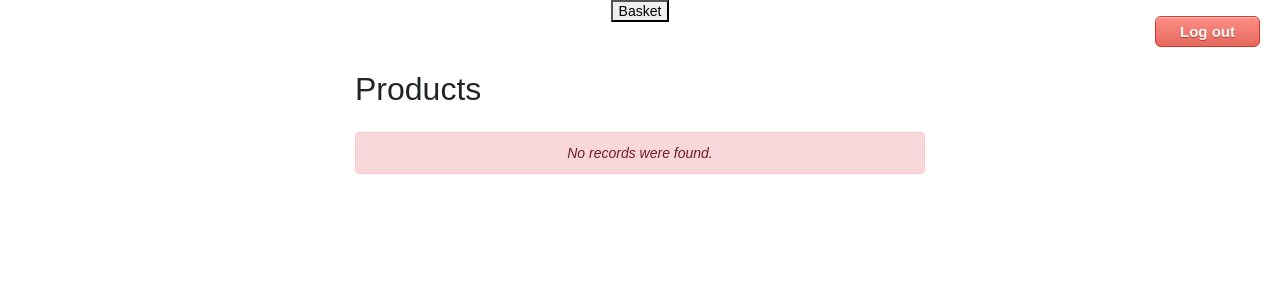
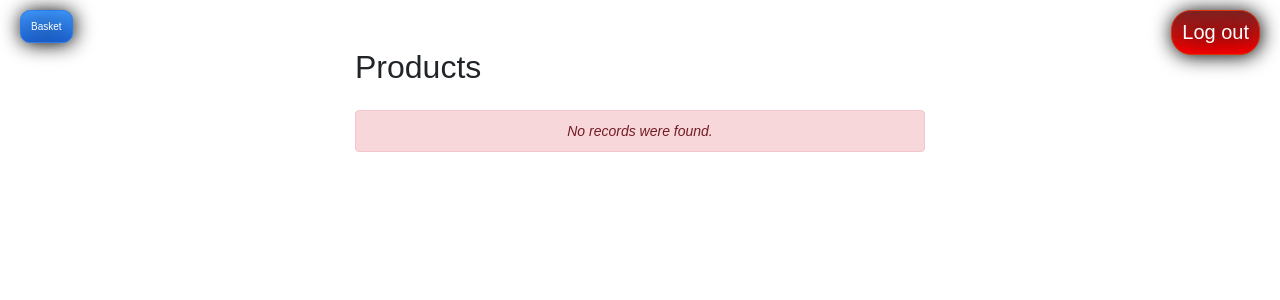
Before and after one commit to peterCode22/Intelligent-Stock-Management-System, a PHP site: page / in a window 1280 px wide. Shown: the top 300 px of the page. Run offline with PHP 8.4, Linux system fonts and the light colour scheme; the visitor is signed in with stand-in values (Sample User, id 1); data that the repository does not hold is empty.

Commit message:
comments and style fix

```diff
--- a/admin-page.php
+++ b/admin-page.php
@@ -21,18 +21,14 @@ if(!isset($_SESSION["acc_type"]) || $_SESSION["acc_type"] !== 'admin'){
 $tomorrow = new DateTime('tomorrow');
 $predSQL = "SELECT Predicted FROM sales WHERE DayT = ?";
 if($stmt = $mysqli->prepare($predSQL)){
-    // Bind variables to the prepared statement as parameters
     $stmt->bind_param("s", $tmrStr);
     $tmrStr = $tomorrow->format('Y-m-d');
-    // Attempt to execute the prepared statement
     if($stmt->execute()){
-        // Records created successfully. Redirect to landing page
         $result = $stmt->get_result();
-
         if($result->num_rows == 0){ //Prediction period has passed
             shell_exec('python python/predict.py');
             $accurate = shell_exec('python python/test.py');
-            if ($accurate[0] == 0){
+            if ($accurate[0] == 0){ //model was too inaccurate in last period
                 $message = "Last prediction period has exceeded inaccuracy threshold. Model re-training recommended!";
                 echo "<script type='text/javascript'>alert('$message');</script>";
             }
--- a/auto-order.php
+++ b/auto-order.php
@@ -26,6 +26,8 @@ $sql = "SELECT ProdID, ProdName, SupplierPrice FROM products";
 $output = shell_exec("python python/order.py");
 $prediction = json_decode($output, TRUE);
 
+//Populate the basket with products based on prediction stored
+//within the database
 if($result = $mysqli->query($sql)){
     if($result->num_rows > 0){
         while($row = $result->fetch_array()){
@@ -48,6 +50,7 @@ if($result = $mysqli->query($sql)){
     echo "Oops! Something went wrong. Please try again later.";
 }
 
+//According the prediction the stock levels are at optimal levels
 if (empty($_SESSION['adminBasket']->getContent())){
     $_SESSION['noSugg'] = True;
     header("location: stock-order.php");
--- a/basket.php
+++ b/basket.php
@@ -46,9 +46,6 @@ if($_SERVER["REQUEST_METHOD"] == "POST"){
     <?php
         echo '<a href="index.php" id = "return">
             <button class="returnButton">Return</button>
-            </a>';
-		echo '<a href="logout.php" id = "logout">
-            <button class="logoffButton">Log out</button>
             </a>';
     ?>
     <h1 class="my-5">Hi, <b><?php echo htmlspecialchars($_SESSION["username"]); ?></b>.
--- a/checkout.php
+++ b/checkout.php
@@ -68,6 +68,8 @@ if($stmt = $mysqli->prepare($sql)){
     }
 }
 
+
+//Deduct the sale from current stock levels
 $sqlBatchUpd = "UPDATE batches SET Quantity=? WHERE BatchID=?";
 $sqlBatchDel = "DELETE FROM batches WHERE BatchID = ?";
 $sqlGetBatches = "SELECT BatchID, ProdID, Quantity FROM batches WHERE ProdID = ?";
@@ -102,7 +104,7 @@ foreach ($_SESSION['basket'] as $item){
 
 }
 
-//record sales
+//Record sales
 $today = date('Y-m-d');
 $sqlSales = "CALL record_sale(?, ?, ?)";
 foreach ($_SESSION['basket'] as $item){
@@ -121,8 +123,6 @@ foreach ($_SESSION['basket'] as $item){
     }
 }
 
-echo 'passed';
-
 unset($_SESSION['basket']);
 $_SESSION['orderPlaced'] = True;
 header("location: index.php");
--- a/index.php
+++ b/index.php
@@ -66,14 +66,10 @@ if($_SERVER["REQUEST_METHOD"] == "POST"){
 <body>
 	<?php
 	if(!isset($_SESSION["loggedin"]) || $_SESSION["loggedin"] !== true){
-		echo '<a href="login.php" id = "login">
-            <button class="loginButton">Login</button>
-            </a>';
+		echo '<a href="login.php" id = "login" class="loginButton">Login</a>';
 	}
 	else{
-		echo '<a href="logout.php" id = "logout">
-            <button class="logoffButton">Log out</button>
-            </a>';
+		echo '<a href="logout.php" id = "logout" class="logoutButton">Log out</a>';
 	}
 	echo '<a href="basket.php" id = "basket">
             <button class="loginButton">Basket</button>
--- a/place-order.php
+++ b/place-order.php
@@ -28,10 +28,7 @@ if(!isset($_SESSION['adminBasket'])){
 $orderTime = date('Y-m-d H:i:s');
 $sql = "INSERT INTO supplier_orders (DTime, managerID) VALUES (?,?)";
 if($stmt = $mysqli->prepare($sql)){
-    // Bind variables to the prepared statement as parameters
     $stmt->bind_param("si", $orderTime, $_SESSION['id']);
-
-    // Attempt to execute the prepared statement
     $stmt->execute();
     $orderID = $stmt->insert_id;
     foreach ($_SESSION['adminBasket']->getContent() as $item) {
--- a/pred-config.php
+++ b/pred-config.php
@@ -25,7 +25,7 @@ if($result = $mysqli->query($sql)){
     }
 }
 
-
+//Store configuration settings in trainConfig.json
 if($_SERVER['REQUEST_METHOD'] == "POST"){
     $jsonString = file_get_contents('python/trainConfig.json');
     $data = json_decode($jsonString, true);
--- a/style.css
+++ b/style.css
@@ -32,59 +32,111 @@ input[type="number"] {
     position: relative;
     top: 1px;
 }
-
-.logoffButton {
-    box-shadow: inset 0px 1px 0px 0px #f7c5c0;
-    background: linear-gradient(to bottom, #fc8d83 5%, #e4685d 100%);
-    background-color: #fc8d83;
-    border-radius: 6px;
-    border: 1px solid #d83526;
+.logoutButton {
+    background: #802323;
+    background-image: -webkit-linear-gradient(top, #802323, #F90000);
+    background-image: -moz-linear-gradient(top, #802323, #F90000);
+    background-image: -ms-linear-gradient(top, #802323, #F90000);
+    background-image: -o-linear-gradient(top, #802323, #F90000);
+    background-image: -webkit-gradient(to bottom, #802323, #F90000);
+    -webkit-border-radius: 20px;
+    -moz-border-radius: 20px;
+    border-radius: 20px;
+    color: #FFFFFF;
+    font-family: Arial;
+    font-size: 10px;
+    font-weight: 100;
+    padding: 10px;
+    -webkit-box-shadow: 1px 1px 20px 0 #000000;
+    -moz-box-shadow: 1px 1px 20px 0 #000000;
+    box-shadow: 1px 1px 20px 0 #000000;
+    text-shadow: 1px 1px 20px #000000;
+    border: solid #DD380D 1px;
+    text-decoration: none;
     display: inline-block;
     cursor: pointer;
-    color: #ffffff;
-    font-family: Arial;
-    font-size: 15px;
-    font-weight: bold;
-    padding: 6px 24px;
-    text-decoration: none;
-    text-shadow: 0px 1px 0px #b23e35;
+    text-align: center;
  }
 
-.logoffButton:hover {
-    background: linear-gradient(to bottom, #e4685d 5%, #fc8d83 100%);
-    background-color: #e4685d;
+ .logoutButton:hover {
+    border: solid #DD380D 1px;
+    background: #5C0D1C;
+    background-image: -webkit-linear-gradient(top, #5C0D1C, #E70E0E);
+    background-image: -moz-linear-gradient(top, #5C0D1C, #E70E0E);
+    background-image: -ms-linear-gradient(top, #5C0D1C, #E70E0E);
+    background-image: -o-linear-gradient(top, #5C0D1C, #E70E0E);
+    background-image: -webkit-gradient(to bottom, #5C0D1C, #E70E0E);
+    -webkit-border-radius: 20px;
+    -moz-border-radius: 20px;
+    border-radius: 20px;
+    text-decoration: none;
  }
 
-.logoffButton:active {
-    position: relative;
-    top: 1px;
+.loginButton {
+    background: #3D94F6;
+    background-image: -webkit-linear-gradient(top, #3D94F6, #1E62D0);
+    background-image: -moz-linear-gradient(top, #3D94F6, #1E62D0);
+    background-image: -ms-linear-gradient(top, #3D94F6, #1E62D0);
+    background-image: -o-linear-gradient(top, #3D94F6, #1E62D0);
+    background-image: -webkit-gradient(to bottom, #3D94F6, #1E62D0);
+    -webkit-border-radius: 20px;
+    -moz-border-radius: 20px;
+    border-radius: 10px;
+    color: #FFFFFF;
+    font-family: Arial;
+    font-size: 10px;
+    font-weight: 50;
+    padding: 10px;
+    -webkit-box-shadow: 1px 1px 20px 0 #000000;
+    -moz-box-shadow: 1px 1px 20px 0 #000000;
+    box-shadow: 1px 1px 20px 0 #000000;
+    text-shadow: 1px 1px 20px #000000;
+    border: solid #337FED 1px;
+    text-decoration: none;
+    display: inline-block;
+    cursor: pointer;
+    text-align: center;
+ }
+
+ .loginButton:hover {
+    border: solid #337FED 1px;
+    background: #1E62D0;
+    background-image: -webkit-linear-gradient(top, #1E62D0, #3D94F6);
+    background-image: -moz-linear-gradient(top, #1E62D0, #3D94F6);
+    background-image: -ms-linear-gradient(top, #1E62D0, #3D94F6);
+    background-image: -o-linear-gradient(top, #1E62D0, #3D94F6);
+    background-image: -webkit-gradient(to bottom, #1E62D0, #3D94F6);
+    -webkit-border-radius: 20px;
+    -moz-border-radius: 20px;
+    border-radius: 20px;
+    text-decoration: none;
  }
 
  .placeButton {
-    box-shadow: inset 0px 1px 0px 0px #fce2c1;
-    background: linear-gradient(to bottom, #ffc477 5%, #fb9e25 100%);
-    background-color: #ffc477;
-    border-radius: 6px;
-    border: 1px solid #eeb44f;
-    display: inline-block;
-    cursor: pointer;
+    background: #f0d000;
+    background-image: -webkit-linear-gradient(top, #f0d000, #997b05);
+    background-image: -moz-linear-gradient(top, #f0d000, #997b05);
+    background-image: -ms-linear-gradient(top, #f0d000, #997b05);
+    background-image: -o-linear-gradient(top, #f0d000, #997b05);
+    background-image: linear-gradient(to bottom, #f0d000, #997b05);
+    -webkit-border-radius: 28;
+    -moz-border-radius: 28;
+    border-radius: 28px;
+    font-family: Arial;
     color: #ffffff;
-    font-family: Arial;
     font-size: 15px;
-    font-weight: bold;
-    padding: 6px 24px;
+    padding: 10px 20px 10px 20px;
     text-decoration: none;
-    text-shadow: 0px 1px 0px #cc9f52;
   }
 
   .placeButton:hover {
-    background: linear-gradient(to bottom, #fb9e25 5%, #ffc477 100%);
-    background-color: #fb9e25;
-}
-
-.placeButton:active {
-    position: relative;
-    top: 1px;
+    background: #915b0a;
+    background-image: -webkit-linear-gradient(top, #915b0a, #cc9e12);
+    background-image: -moz-linear-gradient(top, #915b0a, #cc9e12);
+    background-image: -ms-linear-gradient(top, #915b0a, #cc9e12);
+    background-image: -o-linear-gradient(top, #915b0a, #cc9e12);
+    background-image: linear-gradient(to bottom, #915b0a, #cc9e12);
+    text-decoration: none;
   }
 
 .topnav {
@@ -112,7 +164,7 @@ input[type="number"] {
 }
 
 a[id='logout'] {
-    font-size: 30px;
+    font-size: 20px;
     position:absolute;
     top:0;
     right:0;
@@ -120,8 +172,17 @@ a[id='logout'] {
     margin-top: 10px;
 }
 
-a[id='return'] {
-    font-size: 30px;
+a[id='login'] {
+    font-size: 20px;
+    position:absolute;
+    top:0;
+    right:0;
+    margin-right: 20px;
+    margin-top: 10px;
+}
+
+a[id='basket'] {
+    font-size: 20px;
     position:absolute;
     top:0;
     left:0;
@@ -160,18 +221,18 @@ a[id='return'] {
 }
 
 a[id='adminOrder'] {
-	font-size: 30px;
+	font-size: 20px;
 	position:absolute;
-	top:0;
+	top: 60px;
 	right:0;
 	margin-right: 20px;
 	margin-top: 10px;
 }
 
 a[id='autoOrder'] {
-	font-size: 30px;
+	font-size: 20px;
 	position:absolute;
-	top:0;
+	top: 60px;;
 	left:0;
 	margin-left: 20px;
 	margin-top: 10px;
```
Also changed, not shown: admin-order.php (+3 -9 lines), stock-order.php (+6 -9 lines), 4 other files. Lines whose indentation alone changed are shown as unchanged.
